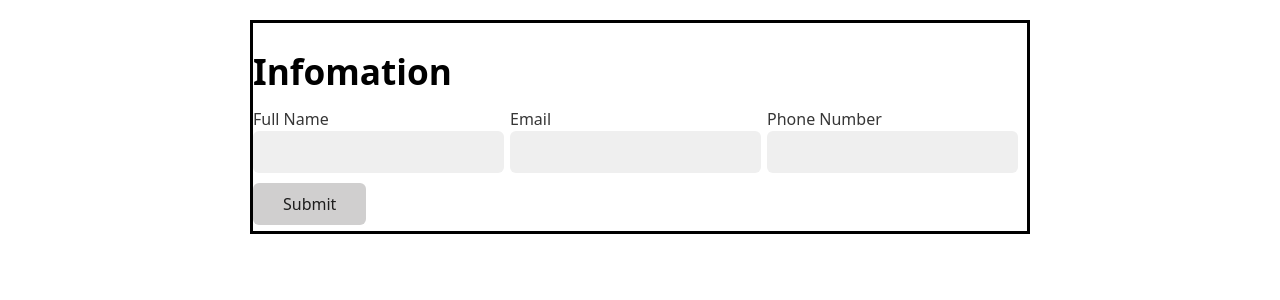
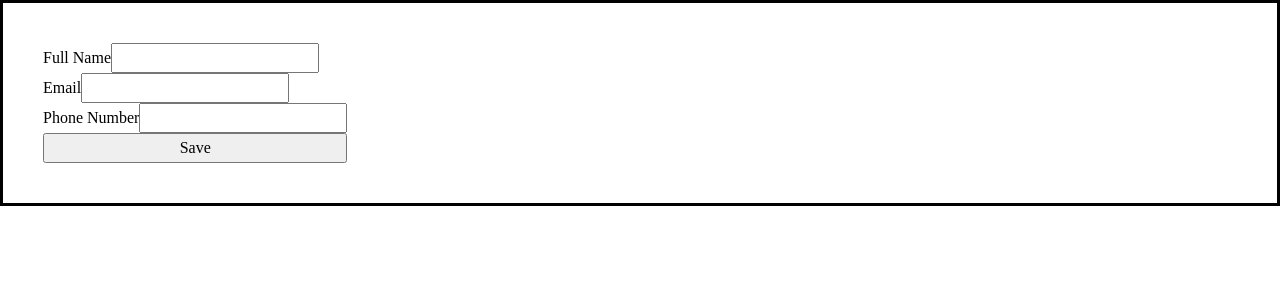
Before and after one commit to silvqrrow/cv-app, a React (Vite) app: page / in a window 1280 px wide. Shown: the top 300 px of the page. Built offline with nearby package versions, Linux system fonts and the light colour scheme.

Commit message:
Add general form functionality

```diff
--- a/package.json
+++ b/package.json
@@ -10,7 +10,6 @@
     "preview": "vite preview"
   },
   "dependencies": {
-    "@react-pdf/renderer": "^4.5.1",
     "react": "^19.2.6",
     "react-dom": "^19.2.6",
     "water.css": "^2.1.1"
--- a/src/App.jsx
+++ b/src/App.jsx
@@ -1,15 +1,19 @@
+import { useState } from "react";
+import Render from "./components/render";
 import GeneralInfo from "./components/general-info";
-import "water.css/out/water.css";
 import "./styles/index.css";
 
 function App() {
+  const [generalInfo, setGeneralInfo] = useState({});
+
   return (
     <div className="main-container">
       <div>
-        <h1>Infomation</h1>
-        <GeneralInfo></GeneralInfo>
+        <GeneralInfo onSubmitInfo={setGeneralInfo} />
       </div>
-      <div></div>
+      <div>
+        <Render generalInfo={generalInfo} />
+      </div>
     </div>
   );
 }
--- a/src/components/general-info.jsx
+++ b/src/components/general-info.jsx
@@ -1,10 +1,12 @@
 import { useState } from "react";
-export default function GeneralInfo() {
+export default function GeneralInfo({ onSubmitInfo }) {
   const [inputs, setInputs] = useState({
     fullName: "",
     email: "",
     phoneNumber: "",
   });
+
+  const [Editing, setEditing] = useState(true);
 
   const handleChange = (e) => {
     const name = e.target.name;
@@ -13,8 +15,10 @@ export default function GeneralInfo() {
   };
 
   const handleSubmit = (e) => {
+    console.log("SUBMIT");
     e.preventDefault();
-    console.log(inputs);
+    onSubmitInfo(inputs);
+    setEditing(false);
   };
 
   return (
@@ -50,7 +54,18 @@ export default function GeneralInfo() {
             onChange={handleChange}
           />
         </label>
-        <input type="submit" />
+        {Editing ? (
+          <button type="submit">Save</button>
+        ) : (
+          <button
+            type="button"
+            onClick={() => {
+              setEditing(true);
+            }}
+          >
+            Edit
+          </button>
+        )}
       </form>
     </>
   );
--- /dev/null
+++ b/src/components/render.jsx
@@ -0,0 +1,11 @@
+export default function Render({ generalInfo }) {
+  return (
+    <div>
+      <h1>{generalInfo.fullName}</h1>
+      <div className="general-contact">
+        <div>{generalInfo.email}</div>
+        <div>{generalInfo.phoneNumber}</div>
+      </div>
+    </div>
+  );
+}
--- a/src/styles/index.css
+++ b/src/styles/index.css
@@ -76,8 +76,19 @@ h6 {
 
 .main-container {
   display: flex;
-  max-width: 2000px;
+  padding: 40px;
   border: 3px solid black;
+  max-width: 1500px;
   margin: 0 auto;
   justify-content: space-between;
 }
+
+form {
+  display: flex;
+  flex-direction: column;
+}
+
+page {
+  background-color: #e4e4e4;
+  color: #0f0f0f;
+}
```
Also changed, not shown: 1 other file (tests, documents, lock files or other folders).
